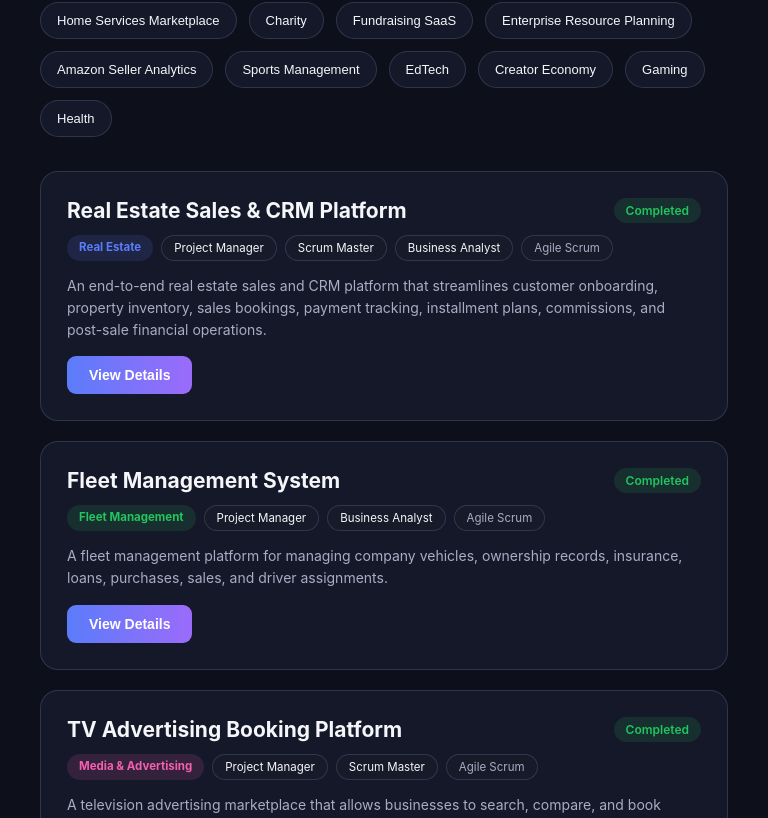
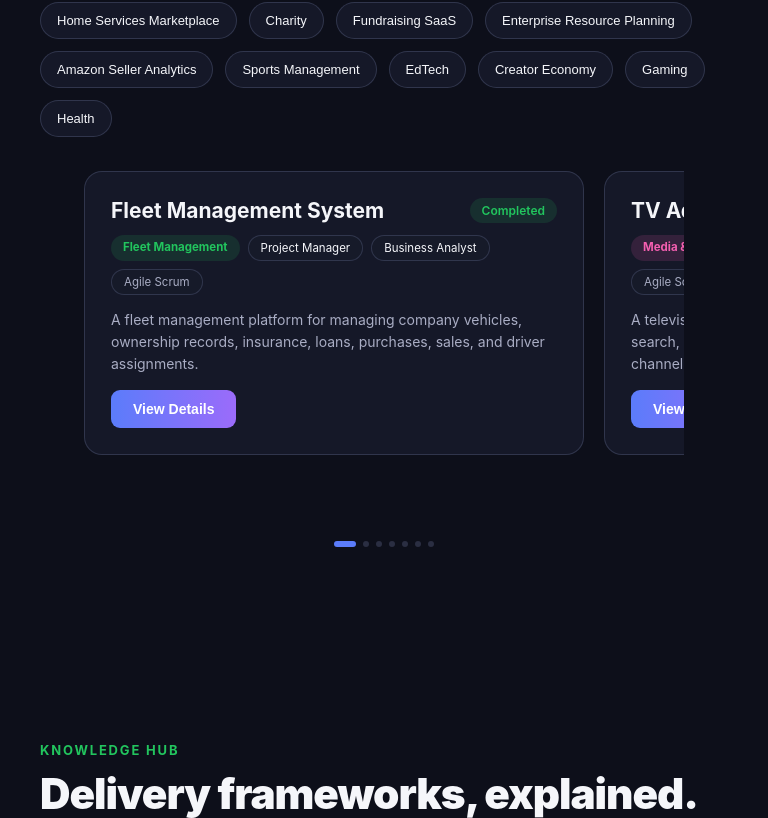
Before and after one commit to noman429/Claude, a React (Vite) app: page / in a window 768 px wide. Shown: the part 3662-4480 px from the top of the page. Built offline with nearby package versions, Linux system fonts and the light colour scheme.

Commit message:
Show only one project card at a time below 1024px instead of a vertical list

```diff
--- a/src/index.css
+++ b/src/index.css
@@ -178,22 +178,13 @@ mark { background: rgba(255, 176, 32, 0.32); color: inherit; border-radius: 3px;
 @media (min-width: 1024px) { .proj-card { flex: 0 0 calc(50% - 10px); } }
 @media (min-width: 1440px) { .proj-card { flex: 0 0 calc(33.333% - 14px); } }
 .proj-summary { display: -webkit-box; -webkit-line-clamp: 4; -webkit-box-orient: vertical; overflow: hidden; }
-/* Below 480px only one card is visible at a time (peeking the next card's
-   edge to hint it's swipeable), so there's no visual row to keep aligned —
-   `stretch` was instead matching every card's height to the tallest one in
-   the whole 20-project list, producing a mostly-empty, oversized card. */
-@media (max-width: 479px) {
+/* Below 1024px (phones and portrait tablets) only one card is visible at a
+   time (peeking the next card's edge to hint it's swipeable), so there's no
+   visual row to keep aligned — `stretch` was instead matching every card's
+   height to the tallest one in the whole 20-project list, producing a
+   mostly-empty, oversized card. */
+@media (max-width: 1023px) {
   .proj-track { align-items: flex-start; }
-}
-/* 480–1023px: a plain vertical list (cards stacked full-width, normal
-   up/down page scroll) reads more naturally here than a horizontal
-   side-swipe carousel, so drop the carousel controls for this range. */
-@media (min-width: 480px) and (max-width: 1023px) {
-  .proj-track { flex-direction: column; overflow-x: visible; scroll-snap-type: none; align-items: stretch; }
-  .proj-card { flex: 0 0 auto; width: 100%; }
-  .carousel-arrow { display: none; }
-  .carousel-dots { display: none !important; }
-  #proj-carousel-wrap { padding-left: 0 !important; padding-right: 0 !important; }
 }
 
 .carousel-arrow { position: absolute; top: 50%; transform: translateY(-50%); width: 40px; height: 40px; border-radius: 50%; cursor: pointer; font-size: 20px; line-height: 1; z-index: 5; opacity: 0; transition: opacity 0.25s ease, transform 0.2s ease; backdrop-filter: blur(8px); }
```
